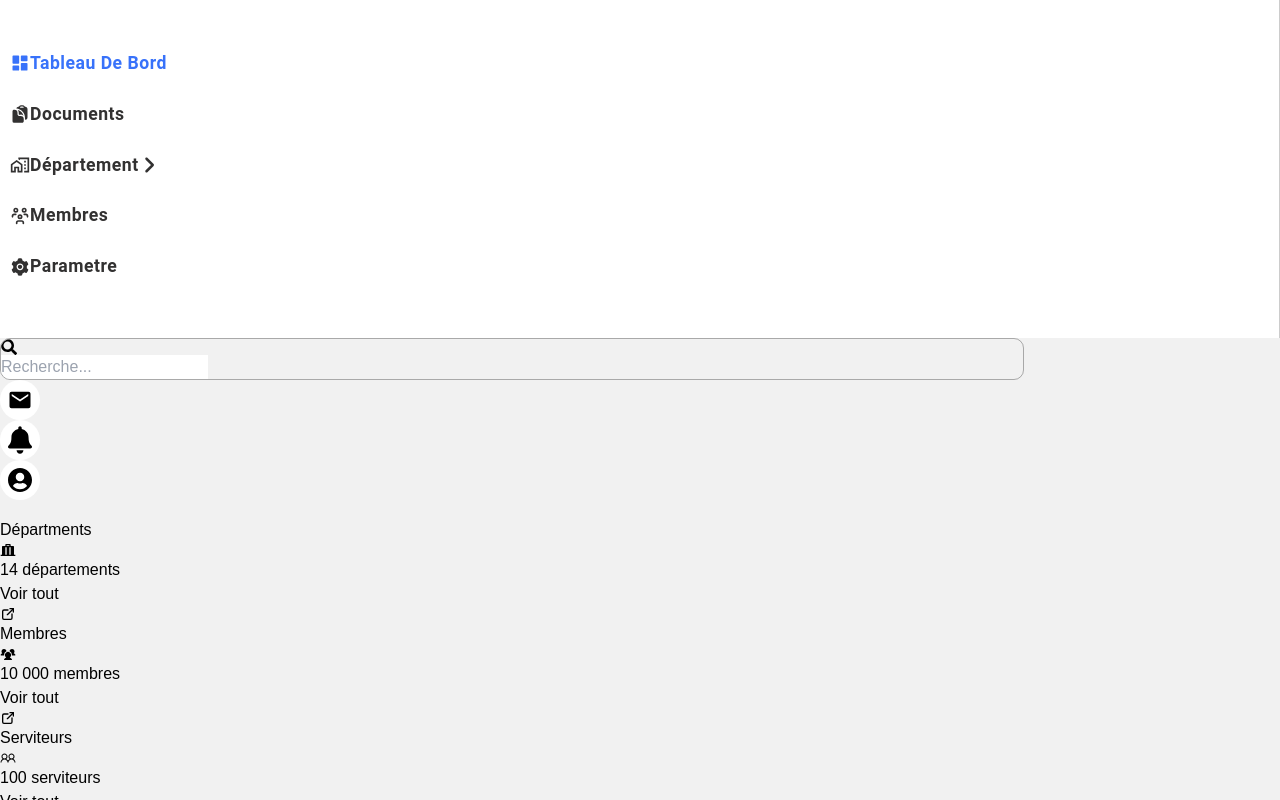
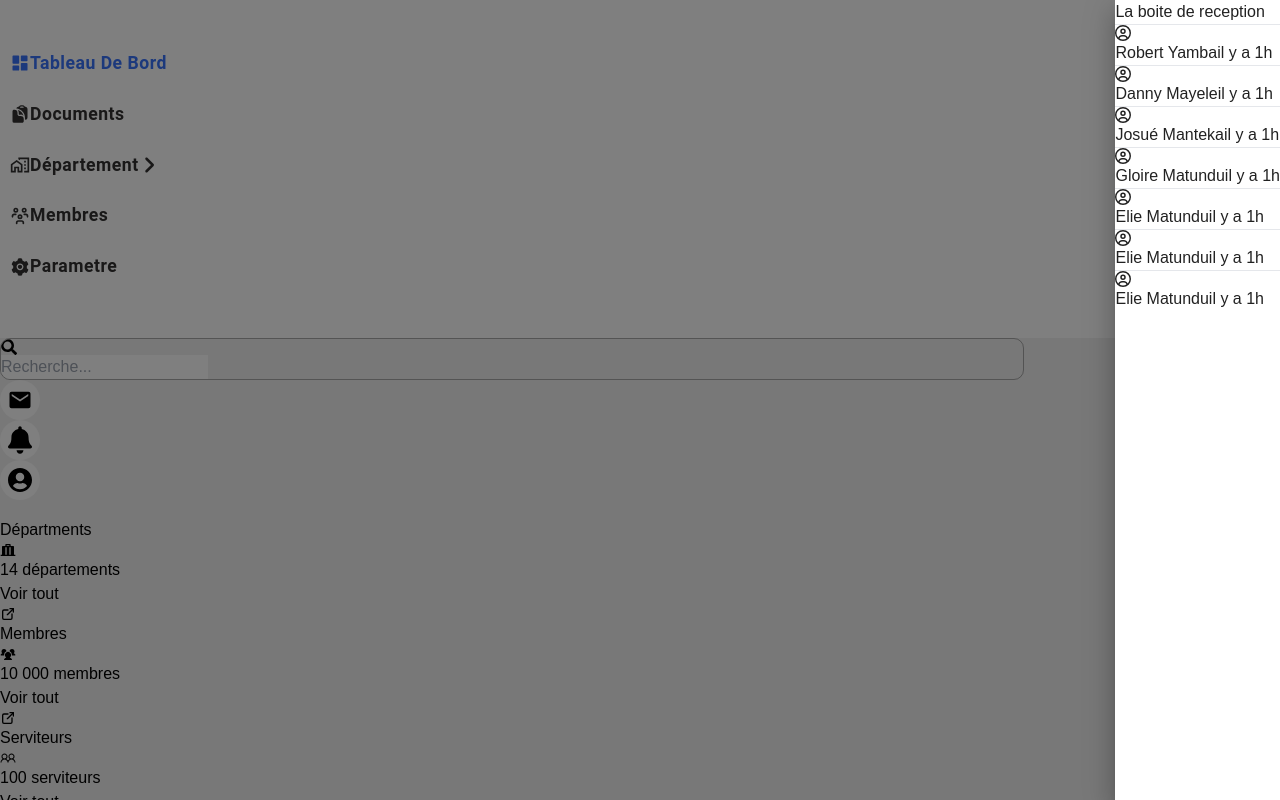
Before and after one commit to rovertnet/evv_ap, a React (Vite) app in the folder documents/: page / in a window 1280 px wide. Both pictures are taken after a click on the button 20 px from the left and 862 px from the top of the page. Shown: the part 462-1262 px from the top of the page. Built offline with nearby package versions, Linux system fonts and the light colour scheme.

Commit message:
another commit

```diff
--- a/documents/src/App.jsx
+++ b/documents/src/App.jsx
@@ -1,7 +1,7 @@
 import { BrowserRouter, Route, Routes } from "react-router-dom"
 import SideBar from "./components/sidebar/SideBar"
 import Dashboard from "./pages/Dashboard"
-import { createContext } from "react"
+import { createContext, useState } from "react"
 import Docs from "./pages/Docs";
 import Depart from "./pages/Depart";
 import Membre from "./pages/Membre";
@@ -10,7 +10,6 @@ import Header from "./components/header/Header";
 import Adddocs from "./components/docs/Adddocs";
 import Addmembers from "./components/members/Addmembers";
 import Profils from "./pages/Profils";
-import Login from "./components/authentic/SignUp";
 
 const MyContext = createContext();
 
@@ -48,7 +47,6 @@ function App() {
               </Routes>{" "}
             </div>
           </section>
-
         </MyContext.Provider>
       </BrowserRouter>
     </>
--- a/documents/src/components/header/Header.jsx
+++ b/documents/src/components/header/Header.jsx
@@ -1,4 +1,4 @@
-import { Button } from "@mui/material";
+import { Button, Drawer } from "@mui/material";
 import { FaBell } from "react-icons/fa";
 import { FaSearch } from "react-icons/fa";
 import { IoMdMail } from "react-icons/io";
@@ -15,17 +15,25 @@ import Logout from "@mui/icons-material/Logout";
 import { useState } from "react";
 import { Link } from "react-router-dom";
 
+import { FaRegCircleUser } from "react-icons/fa6";
+
+
 
 
 export default function Header() {
 
   const [anchorEl, setAnchorEl] = useState(null);
+  const [opend, setOpen] = useState(false);
   const open = Boolean(anchorEl);
   const handleClick = (event) => {
     setAnchorEl(event.currentTarget);
   };
   const handleClose = () => {
     setAnchorEl(null);
+  };
+
+  const toggleDrawer = (newOpen) => () => {
+    setOpen(newOpen);
   };
 
   return (
@@ -42,9 +50,98 @@ export default function Header() {
         <div className="ml-auto part2">
           <ul className="flex justify-center items-center gap-3">
             <li>
-              <Button>
+              <Button onClick={toggleDrawer(true)}>
                 <IoMdMail size={30} />
               </Button>
+
+              <Drawer
+                open={opend}
+                onClose={toggleDrawer(false)}
+                anchor={"right"}
+                className=""
+              >
+                <div className="bg-white px-7 py-4 flx flex-col">
+                  <h2 className="font-extrabold text-center text-2xl text-black capitalize py-5">
+                    La boite de reception
+                  </h2>
+                  <hr className="text-gray-400 w-full pt-1" />
+                  <div className="flex space-x-5 py-5">
+                    <FaRegCircleUser className="text-gray-500 text-2xl" />
+                    <span className="font-bold text-xl text-slate-800 flex justify-between items-center">
+                      Robert Yamba
+                    </span>
+                    <span className="text-sm text-gray-400 font-medium pt-1">
+                      il y a 1h
+                    </span>
+                  </div>
+
+                  <hr className="text-gray-400 w-full pt-1" />
+                  <div className="flex space-x-3 py-5">
+                    <FaRegCircleUser className="text-gray-500 text-2xl" />
+                    <span className="font-bold text-xl text-slate-800">
+                      Danny Mayele
+                    </span>
+                    <span className="text-sm text-gray-400 font-medium pt-1">
+                      il y a 1h
+                    </span>
+                  </div>
+
+                  <hr className="text-gray-400 w-full pt-1" />
+                  <div className="flex space-x-3 py-5">
+                    <FaRegCircleUser className="text-gray-500 text-2xl" />
+                    <span className="font-bold text-xl text-slate-800">
+                      Josué Manteka
+                    </span>
+                    <span className="text-sm text-gray-400 font-medium pt-1">
+                      il y a 1h
+                    </span>
+                  </div>
+
+                  <hr className="text-gray-400 w-full pt-1" />
+                  <div className="flex space-x-3 py-5">
+                    <FaRegCircleUser className="text-gray-500 text-2xl" />
+                    <span className="font-bold text-xl text-slate-800">
+                      Gloire Matundu
+                    </span>
+                    <span className="text-sm text-gray-400 font-medium pt-1">
+                      il y a 1h
+                    </span>
+                  </div>
+
+                  <hr className="text-gray-400 w-full pt-1" />
+                  <div className="flex space-x-3 py-5">
+                    <FaRegCircleUser className="text-gray-500 text-2xl" />
+                    <span className="font-bold text-xl text-slate-800">
+                      Elie Matundu
+                    </span>
+                    <span className="text-sm text-gray-400 font-medium pt-1">
+                      il y a 1h
+                    </span>
+                  </div>
+
+                  <hr className="text-gray-400 w-full pt-1" />
+                  <div className="flex space-x-3 py-5">
+                    <FaRegCircleUser className="text-gray-500 text-2xl" />
+                    <span className="font-bold text-xl text-slate-800">
+                      Elie Matundu
+                    </span>
+                    <span className="text-sm text-gray-400 font-medium pt-1">
+                      il y a 1h
+                    </span>
+                  </div>
+
+                  <hr className="text-gray-400 w-full pt-1" />
+                  <div className="flex space-x-3 py-5">
+                    <FaRegCircleUser className="text-gray-500 text-2xl" />
+                    <span className="font-bold text-xl text-slate-800">
+                      Elie Matundu
+                    </span>
+                    <span className="text-sm text-gray-400 font-medium pt-1">
+                      il y a 1h
+                    </span>
+                  </div>
+                </div>
+              </Drawer>
             </li>
 
             <li>
--- /dev/null
+++ b/documents/src/components/util/Drawer.jsx
@@ -0,0 +1,83 @@
+import * as React from "react";
+import Box from "@mui/material/Box";
+import SwipeableDrawer from "@mui/material/SwipeableDrawer";
+import Button from "@mui/material/Button";
+import List from "@mui/material/List";
+import Divider from "@mui/material/Divider";
+import ListItem from "@mui/material/ListItem";
+import ListItemButton from "@mui/material/ListItemButton";
+import ListItemIcon from "@mui/material/ListItemIcon";
+import ListItemText from "@mui/material/ListItemText";
+import InboxIcon from "@mui/icons-material/MoveToInbox";
+import MailIcon from "@mui/icons-material/Mail";
+
+export default function SwipeableTemporaryDrawer() {
+  const [state, setState] = React.useState({
+    right: false,
+  });
+
+  const toggleDrawer = (anchor, open) => (event) => {
+    if (
+      event &&
+      event.type === "keydown" &&
+      (event.key === "Tab" || event.key === "Shift")
+    ) {
+      return;
+    }
+
+    setState({ ...state, [anchor]: open });
+  };
+
+  const list = (anchor) => (
+    <Box
+      sx={{ width: anchor === "top" || anchor === "bottom" ? "auto" : 250 }}
+      role="presentation"
+      onClick={toggleDrawer(anchor, false)}
+      onKeyDown={toggleDrawer(anchor, false)}
+    >
+      <List>
+        {["Inbox", "Starred", "Send email", "Drafts"].map((text, index) => (
+          <ListItem key={text} disablePadding>
+            <ListItemButton>
+              <ListItemIcon>
+                {index % 2 === 0 ? <InboxIcon /> : <MailIcon />}
+              </ListItemIcon>
+              <ListItemText primary={text} />
+            </ListItemButton>
+          </ListItem>
+        ))}
+      </List>
+      <Divider />
+      <List>
+        {["All mail", "Trash", "Spam"].map((text, index) => (
+          <ListItem key={text} disablePadding>
+            <ListItemButton>
+              <ListItemIcon>
+                {index % 2 === 0 ? <InboxIcon /> : <MailIcon />}
+              </ListItemIcon>
+              <ListItemText primary={text} />
+            </ListItemButton>
+          </ListItem>
+        ))}
+      </List>
+    </Box>
+  );
+
+  return (
+    <div>
+      {["right"].map((anchor) => (
+        <React.Fragment key={anchor}>
+          <Button onClick={toggleDrawer(anchor, true)}>{anchor}</Button>
+          <SwipeableDrawer
+            anchor={anchor}
+            open={state[anchor]}
+            onClose={toggleDrawer(anchor, false)}
+            onOpen={toggleDrawer(anchor, true)}
+          >
+            {list(anchor)}
+          </SwipeableDrawer>
+        </React.Fragment>
+      ))}
+    </div>
+  );
+}
--- a/documents/src/pages/Dashboard.jsx
+++ b/documents/src/pages/Dashboard.jsx
@@ -1,5 +1,6 @@
 import Table from "../components/docs/Table";
 import Count from "../components/TB/Count";
+import SwipeableTemporaryDrawer from "../components/util/Drawer";
 
 
 export default function Dashboard() {
@@ -9,6 +10,7 @@ export default function Dashboard() {
 
       <div className="pt-10">
         <Table />
+        <SwipeableTemporaryDrawer />
       </div>
     </div>
   );
```
